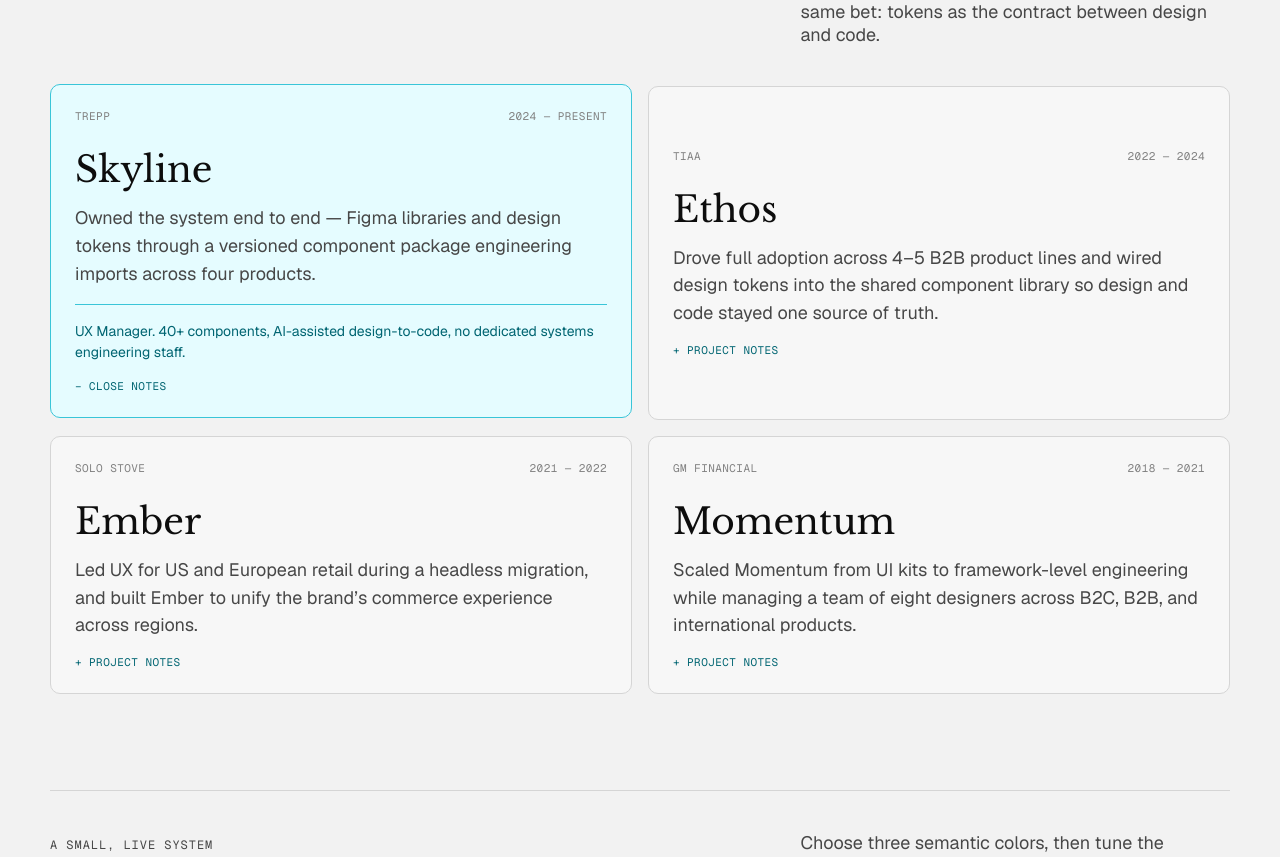
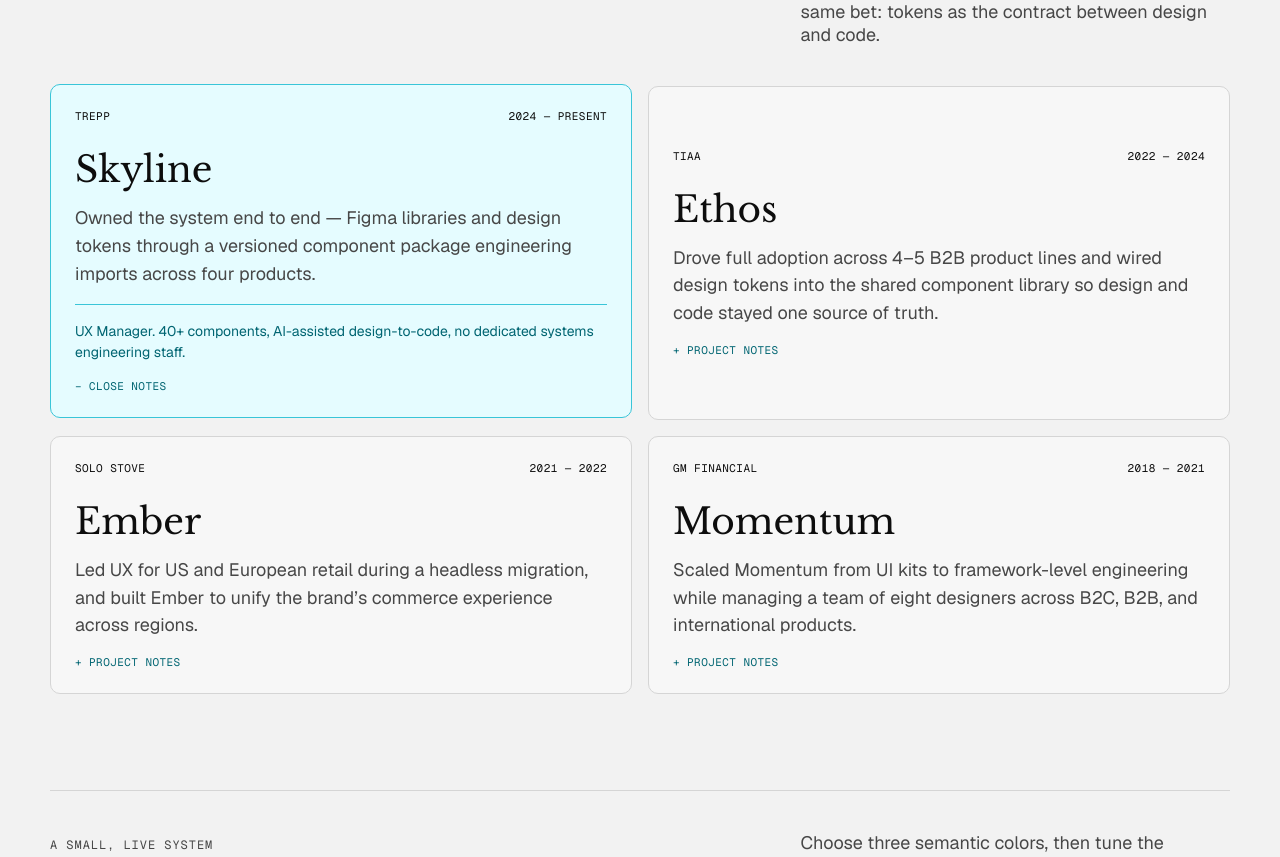
Before and after one commit to dponinski/poninski, a Next.js app: page / in a window 1280 px wide. Shown: the part 932-1789 px from the top of the page. Built offline with nearby package versions, Linux system fonts and the light colour scheme.

Commit message:
Save uncommitted changes

```diff
--- a/app/globals.css
+++ b/app/globals.css
@@ -393,7 +393,7 @@ img {
   font-size: 11px;
   letter-spacing: 0.04em;
   text-transform: uppercase;
-  color: var(--fg-faint);
+  color: var(--fg);
 }
 
 .card h3 {
--- a/tsconfig.json
+++ b/tsconfig.json
@@ -15,7 +15,7 @@
     "moduleResolution": "bundler",
     "resolveJsonModule": true,
     "isolatedModules": true,
-    "jsx": "preserve",
+    "jsx": "react-jsx",
     "incremental": true,
     "plugins": [
       {
```
